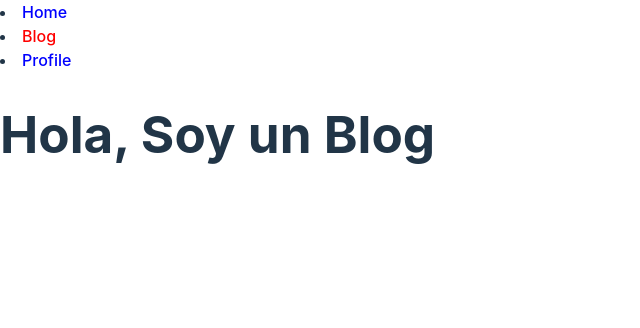
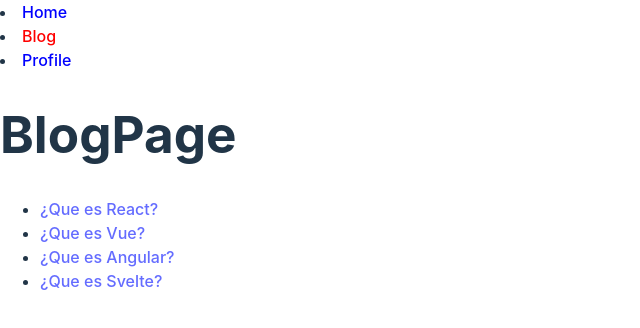
Before and after one commit to wildchamo/react-router, a React (Vite) app: page /#/blog in a window 1280 px wide. Shown: the top 328 px of the page, without its empty margins (0-640 px from the left). Built offline with nearby package versions, Linux system fonts and the light colour scheme.

Commit message:
implementación react router mandando a distintos articulos

```diff
--- a/src/App.jsx
+++ b/src/App.jsx
@@ -4,6 +4,7 @@
 import HomePage from "../HomePage";
 import Menu from "./Menu";
 import Blog from "./Blog";
+import BlogPost from "./BlogPost";
 
 // /#/path
 
@@ -15,6 +16,7 @@
         <Routes>
           <Route path="/" element={<HomePage />} />
           <Route path="/blog" element={<Blog />} />
+          <Route path="/blog/:slug" element={<BlogPost />} />
           <Route path="*" element={<p>Not Found.</p>} />
         </Routes>
       </HashRouter>
--- a/src/Blog.jsx
+++ b/src/Blog.jsx
@@ -1,10 +1,27 @@
 import React from "react";
+import { Link } from "react-router-dom";
+import {blogdata} from "./blogdata.js"
 
 function Blog() {
   return (
-    <div>
-      <h1>Hola, Soy un Blog</h1>
-    </div>
+    <>
+      <h1>BlogPage</h1>
+
+      <ul>
+        {blogdata.map(post => (
+          <BlogLink post={post} />
+        ))}
+      </ul>
+    </>
+  );
+}
+
+
+function BlogLink({ post }) {
+  return (
+    <li>
+      <Link to={`/blog/${post.slug}`}>{post.title}</Link>
+    </li>
   );
 }
 
--- /dev/null
+++ b/src/BlogPost.jsx
@@ -0,0 +1,19 @@
+import React from "react";
+import { Link, useParams } from "react-router-dom";
+import {blogdata} from "./blogdata.js"
+
+
+function BlogPost() {
+  const {slug} = useParams();
+
+  const blogpost =blogdata.find(post => post.slug===slug)
+  return (
+    <>
+      <h2>{blogpost.title}</h2>
+      <p>{blogpost.author}</p>
+      <p>{blogpost.content}</p>
+    </>
+  );
+}
+
+export default BlogPost;
--- /dev/null
+++ b/src/blogdata.js
@@ -0,0 +1,33 @@
+/* Este Array simula una API que contenga nuestros datos, estos
+cargarán dinámicamente el contenido a los fake blogs */
+const blogdata = [];
+
+blogdata.push({
+  title: "¿Que es React?",
+  slug: "que-es-react",
+  content: "React es el mejor Framework de JavaScript, que lindo React",
+  author: "Andrés Rodríguez",
+});
+
+blogdata.push({
+  title: "¿Que es Vue?",
+  slug: "que-es-vue",
+  content: "Vue es el mejor Framework de JavaScript, que lindo Vue",
+  author: "Andrés Rodríguez",
+});
+
+blogdata.push({
+  title: "¿Que es Angular?",
+  slug: "que-es-angular",
+  content: "Angular esta bien, que lindo React XD",
+  author: "Andrés Rodríguez",
+});
+
+blogdata.push({
+  title: "¿Que es Svelte?",
+  slug: "que-es-svelte",
+  content: "Svelte es el mejor Framework de JavaScript, que lindo Svelte",
+  author: "Andrés Rodríguez",
+});
+
+export {blogdata};
```
